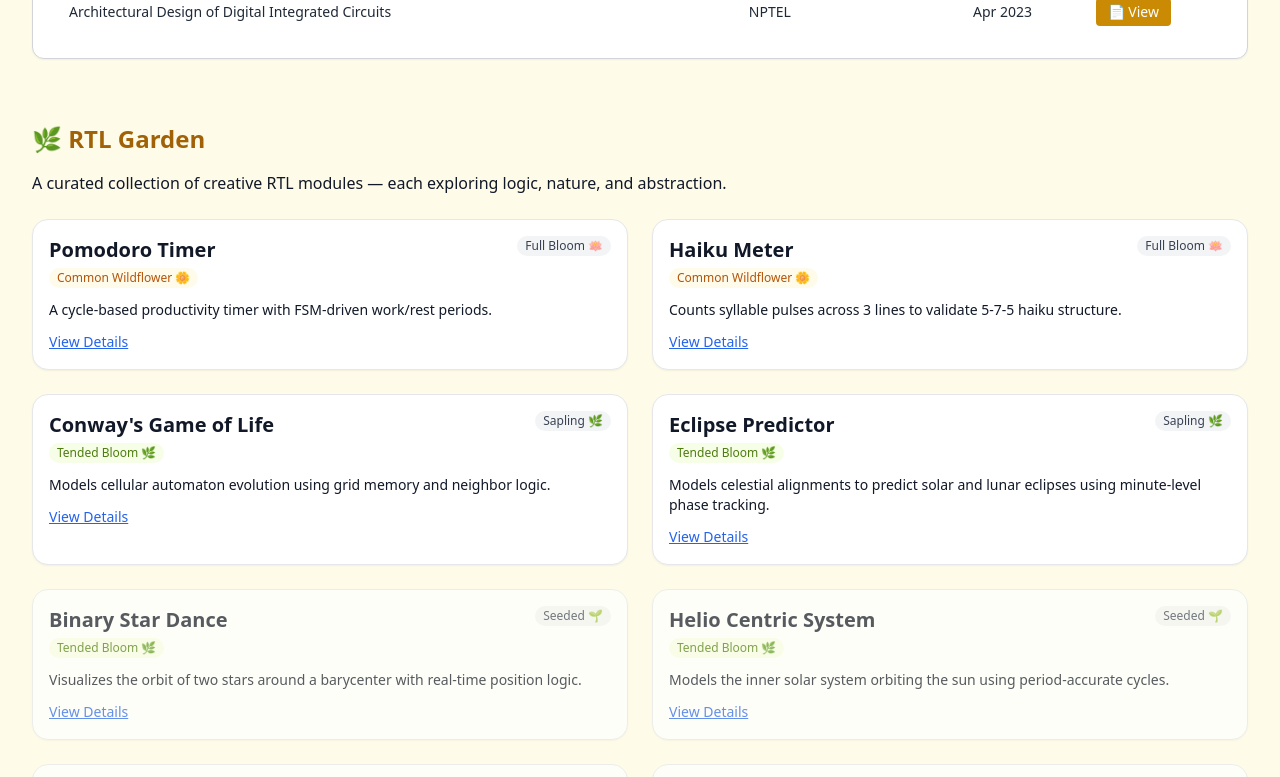
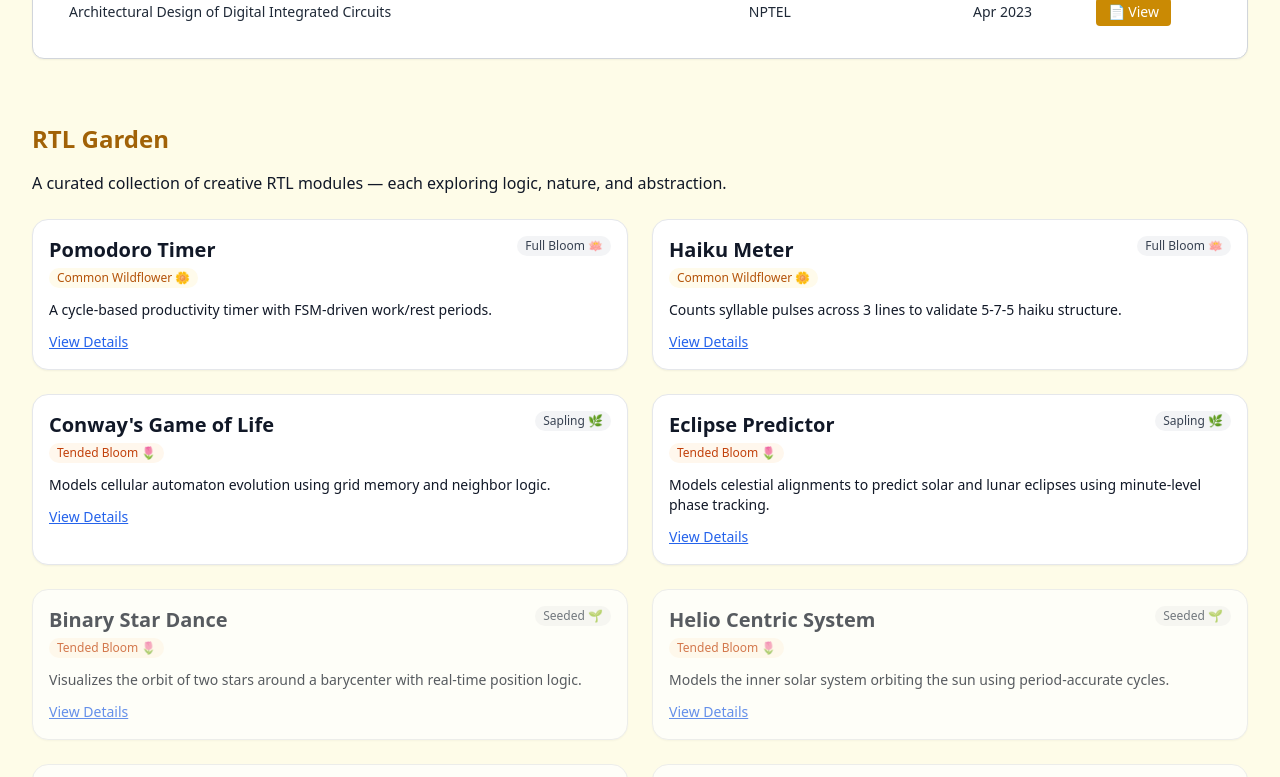
Before and after one commit to Veena-vk/veena-portfolio-dev, a Next.js app: page /sun in a window 1280 px wide. Shown: the part 1740-2517 px from the top of the page. Built offline with nearby package versions, Linux system fonts and the light colour scheme.

Commit message:
content update

```diff
--- a/app/moon/components/Poetry.tsx
+++ b/app/moon/components/Poetry.tsx
@@ -5,7 +5,7 @@ import { useState } from 'react';
 const poems = [
   {
     id: 'venpatchi',
-    title: 'யாவையும் அல்லையும்',
+    title: 'Sky - a Conversation with a white Bird',
     snippet: 'நான் :  வெண்பட்சியே! என் சொப்பனங்களின் உருவே!...',
     tamil: `நான் :  வெண்பட்சியே ! என் சொப்பனங்களின் உருவே!
 		    தும்பைப்பூ வண்ணச் சிறகுகள் வீசி, நீல வானில் மிதக்கும் காகித ஓடமே!
@@ -165,7 +165,7 @@ And in perfect darkness, may my soul be filled.`
   },
   {
     id: 'timePause',
-    title: 'கணநேர ஞானம்',
+    title: 'A moment of wisdom',
     snippet: 'லௌகீக சஞ்சரிப்பில் தன்னை... காலமே, ஓய்வெடுப்பாயாக',
     tamil: `லௌகீக சஞ்சரிப்பில் தன்னை
 	   எங்கோ தொலைத்து விட்ட மனம்
--- a/app/sun/components/RtlGarden.tsx
+++ b/app/sun/components/RtlGarden.tsx
@@ -8,7 +8,7 @@ import Link from "next/link";
 export default function RtlGarden() {
   return (
     <section className="mt-12">
-      <h2 className="text-2xl font-semibold text-yellow-700 mb-4">🌿 RTL Garden</h2>
+      <h2 className="text-2xl font-semibold text-yellow-700 mb-4"> RTL Garden</h2>
       <p className="text-muted-foreground mb-6">
         A curated collection of creative RTL modules — each exploring logic, nature, and abstraction.
       </p>
@@ -28,7 +28,7 @@ function ProjectCard({ project }: { project: any }) {
   const rarityClass = project.rarity.includes("Wildflower")
     ? "bg-amber-50 text-amber-700"
     : project.rarity.includes("Tended Bloom")
-    ? "bg-lime-50 text-lime-700"
+    ? "bg-orange-50 text-orange-700"
     : project.rarity.includes("Hybrid")
     ? "bg-purple-100 text-purple-700"
     : "bg-pink-100 text-pink-700";
--- a/app/sun/components/Tools.tsx
+++ b/app/sun/components/Tools.tsx
@@ -20,7 +20,7 @@ export default function Tools() {
 
   return (
     <section className="mt-12">
-      <h2 className="text-2xl font-semibold text-yellow-700 mb-4">🛠️ Tools & Utilities</h2>
+      <h2 className="text-2xl font-semibold text-yellow-700 mb-4"> Tools & Utilities</h2>
       <p className="text-muted-foreground mb-6">
         Part of <span className="font-medium text-zinc-800 dark:text-zinc-200">Sangamam</span> — a confluence of all my HDL efforts. Each project is a <em>thuli</em> (துளி) — a drop — and <strong>Aazhi</strong> (ஆழி) represents the ocean they form together.
       </p>
--- a/app/sun/data/rtlGarden.ts
+++ b/app/sun/data/rtlGarden.ts
@@ -9,7 +9,7 @@ export const rtlGarden = [
     description: "A cycle-based productivity timer with FSM-driven work/rest periods.",
     origin: "Based on the Pomodoro Technique for time management, reimagined as a state machine.",
     designNotes: "Uses a basic counter + FSM to alternate between work and break cycles.",
-    rtlLink: "https://gist.github.com/veenavijay/pomodoro",
+    rtlLink: "https://gist.github.com/Veena-vk/675f60630ddce625f68fd9dfcaa19eaf",
     reflection: "Taught me how to use modular FSMs with time counters in clean control logic."
   },
   {
@@ -28,7 +28,7 @@ export const rtlGarden = [
   {
     id: "conway-life",
     title: "Conway's Game of Life",
-    rarity: "Tended Bloom 🌿",
+    rarity: "Tended Bloom 🌷",
     status: "Sapling 🌿",
     description: "Models cellular automaton evolution using grid memory and neighbor logic.",
     origin: "Based on Conway’s rules of life from mathematics and computer science.",
@@ -39,7 +39,7 @@ export const rtlGarden = [
   {
     id: "eclipse-predictor",
     title: "Eclipse Predictor",
-    rarity: "Tended Bloom 🌿",
+    rarity: "Tended Bloom 🌷",
     status: "Sapling 🌿",
     description: "Models celestial alignments to predict solar and lunar eclipses using minute-level phase tracking.",
     origin: "Inspired by ancient eclipse prediction techniques and orbital math.",
@@ -50,7 +50,7 @@ export const rtlGarden = [
   {
     id: "binary-star-dance",
     title: "Binary Star Dance",
-    rarity: "Tended Bloom 🌿",
+    rarity: "Tended Bloom 🌷",
     status: "Seeded 🌱",
     description: "Visualizes the orbit of two stars around a barycenter with real-time position logic.",
     origin: "Inspired by binary star motion in astronomy.",
@@ -60,7 +60,7 @@ export const rtlGarden = [
   {
     id: "helio-centric-system",
     title: "Helio Centric System",
-    rarity: "Tended Bloom 🌿",
+    rarity: "Tended Bloom 🌷",
     status: "Seeded 🌱",
     description: "Models the inner solar system orbiting the sun using period-accurate cycles.",
     origin: "Built on early heliocentric models of Copernicus and Kepler’s laws.",
```
